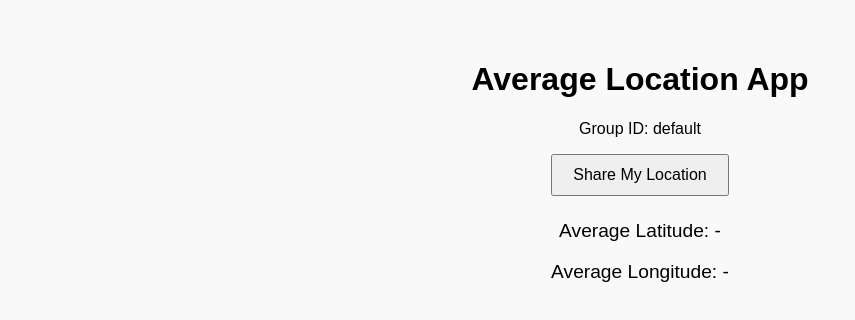
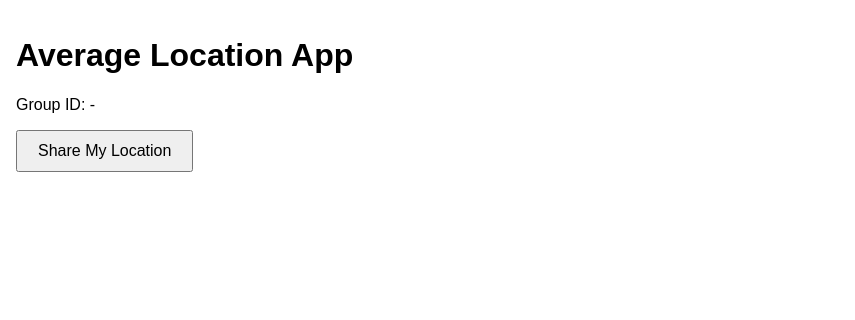
Before and after one commit to tsdror1989/average-location-app, a plain HTML site: page index.html in a window 1280 px wide. Shown: the whole page, without its empty margins (0-855 px from the left). Drawn offline with nearby package versions, Linux system fonts and the light colour scheme; no server answers.

Commit message:
Update index.html

```diff
--- a/index.html
+++ b/index.html
@@ -4,20 +4,21 @@
   <meta charset="UTF-8" />
   <meta name="viewport" content="width=device-width, initial-scale=1.0"/>
   <title>Average Location App</title>
+  <link rel="stylesheet" href="https://unpkg.com/leaflet/dist/leaflet.css" />
   <style>
     body {
       font-family: Arial, sans-serif;
-      padding: 2rem;
-      background-color: #f9f9f9;
-      text-align: center;
+      padding: 1rem;
+      margin: 0;
+    }
+    #map {
+      height: 80vh;
+      margin: 1rem 0;
     }
     button {
       padding: 10px 20px;
       font-size: 1rem;
-    }
-    .output {
-      margin-top: 1.5rem;
-      font-size: 1.2rem;
+      margin-bottom: 1rem;
     }
   </style>
 </head>
@@ -25,15 +26,8 @@
   <h1>Average Location App</h1>
   <p>Group ID: <span id="group-id">-</span></p>
   <button id="share-location">Share My Location</button>
-  <div class="output">
-    <p>Average Latitude: <span id="avg-lat">-</span></p>
-    <p>Average Longitude: <span id="avg-lng">-</span></p>
-  </div>
+  <div id="map"></div>
 
-  <!-- Firebase Compat SDKs -->
-  <script src="https://www.gstatic.com/firebasejs/10.11.0/firebase-app-compat.js"></script>
-  <script src="https://www.gstatic.com/firebasejs/10.11.0/firebase-firestore-compat.js"></script>
-  <!-- Your JS logic -->
-  <script src="script.js"></script>
+  <script type="module" src="script.js"></script>
 </body>
 </html>
```
